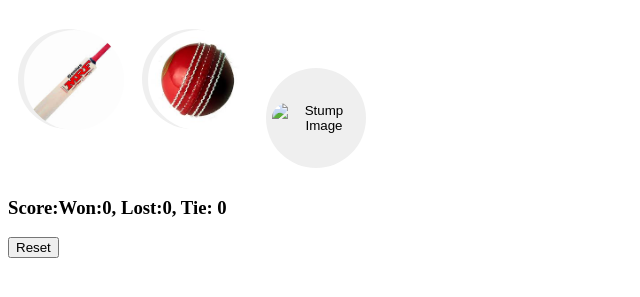
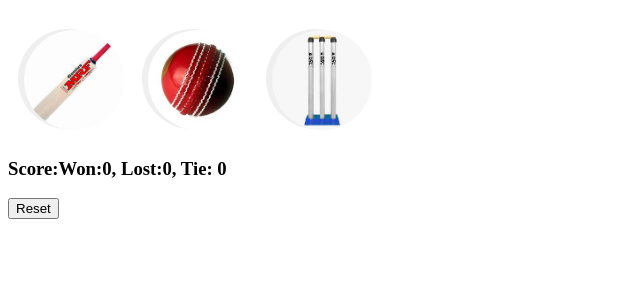
Before and after one commit to rupaliparmar179/Bat-Ball-Game, a plain HTML site: page index.html in a window 1280 px wide. Shown: the part 61-358 px from the top of the page, without its empty margins (0-640 px from the left). Drawn offline with Linux system fonts and the light colour scheme.

Commit message:
Update index.html

```diff
--- a/index.html
+++ b/index.html
@@ -28,7 +28,7 @@
     resultMsg = getResult('Stump', computerChoice);
     showResult('Stump', computerChoice, resultMsg);
   ">
-    <img src="stamp.jpeg" alt="Stump Image" class="choice-image">
+    <img src="stump.jpeg" alt="Stump Image" class="choice-image">
   </button>
 
   <h3 id="user-move"></h3>
```
